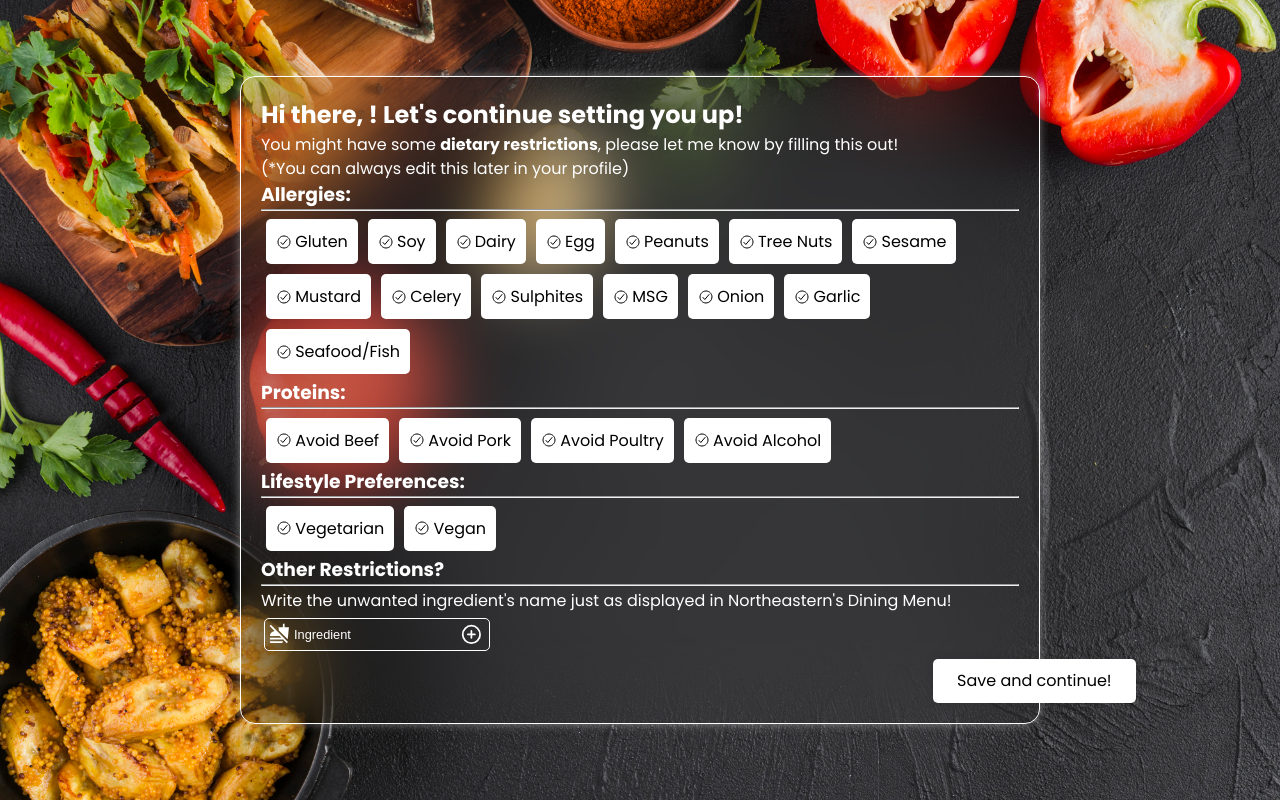
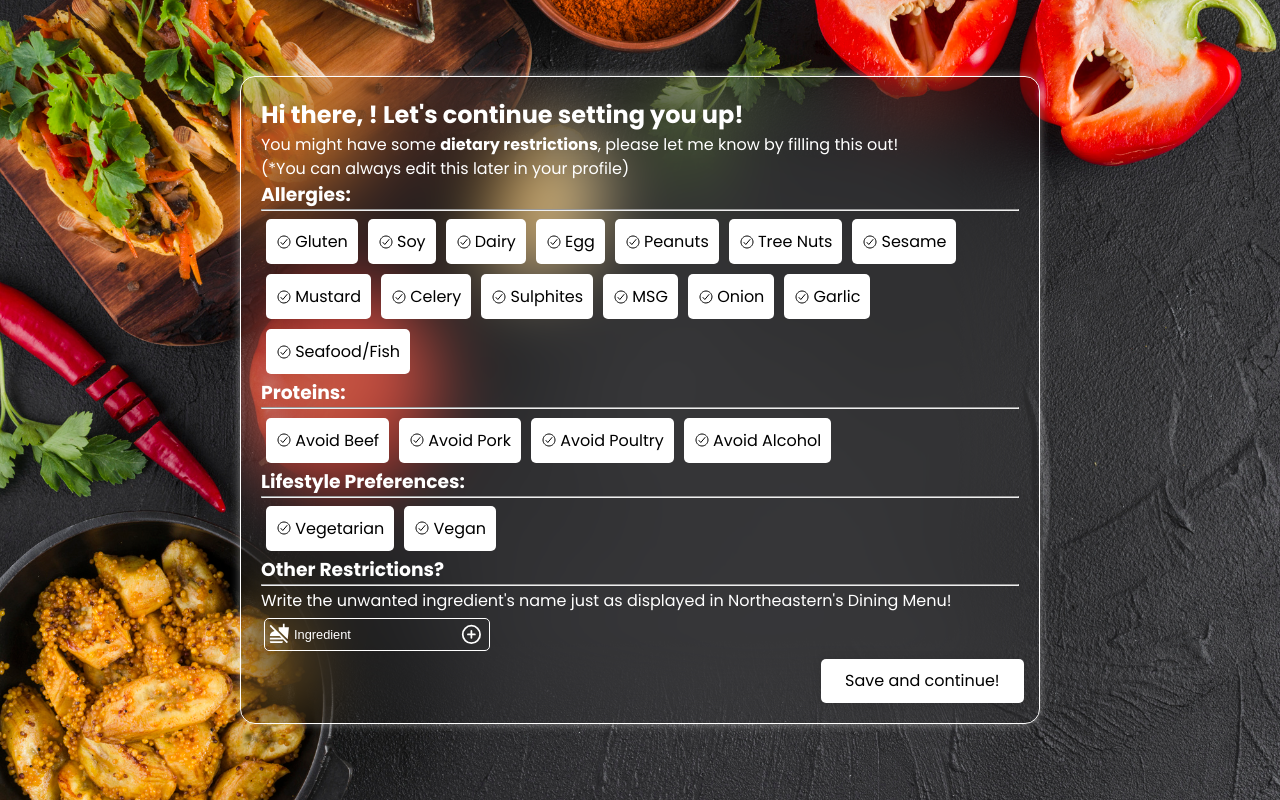
Before and after one commit to EddieTheEgg/NU-Hall, a React (Vite) app in the folder NU-Dining/: page /dietary-restrictions in a window 1280 px wide. Built offline with nearby package versions, Linux system fonts and the light colour scheme.

Commit message:
changed button position for new button text instruction

```diff
--- a/NU-Dining/src/styles/dietaryform.css
+++ b/NU-Dining/src/styles/dietaryform.css
@@ -160,7 +160,7 @@ html, body {
     position: relative;
     padding-left: 1.5rem;
     padding-right: 1.5rem;
-    left: 42rem;
+    left: 35rem;
 }
 
 .next-button-part2:hover{
```
